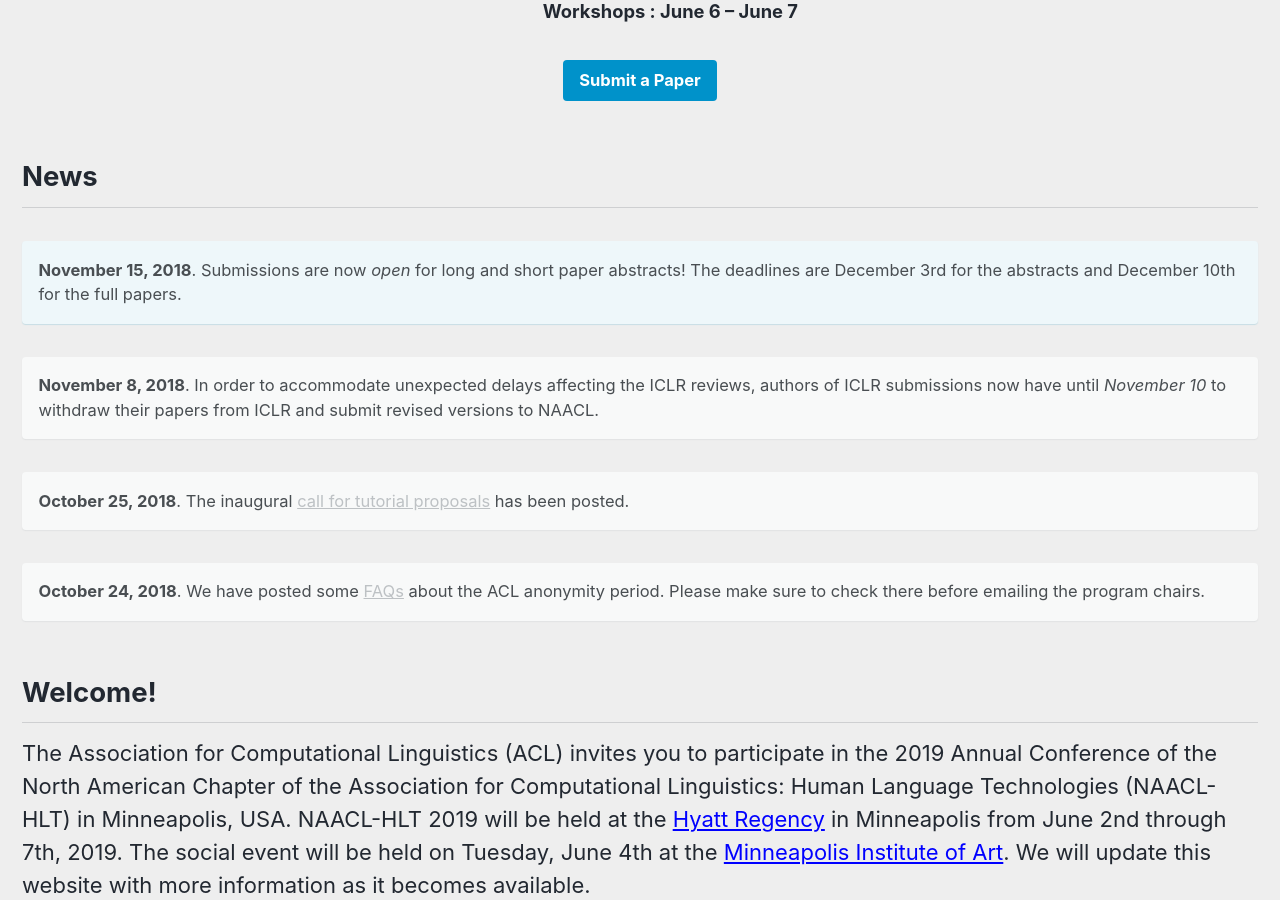
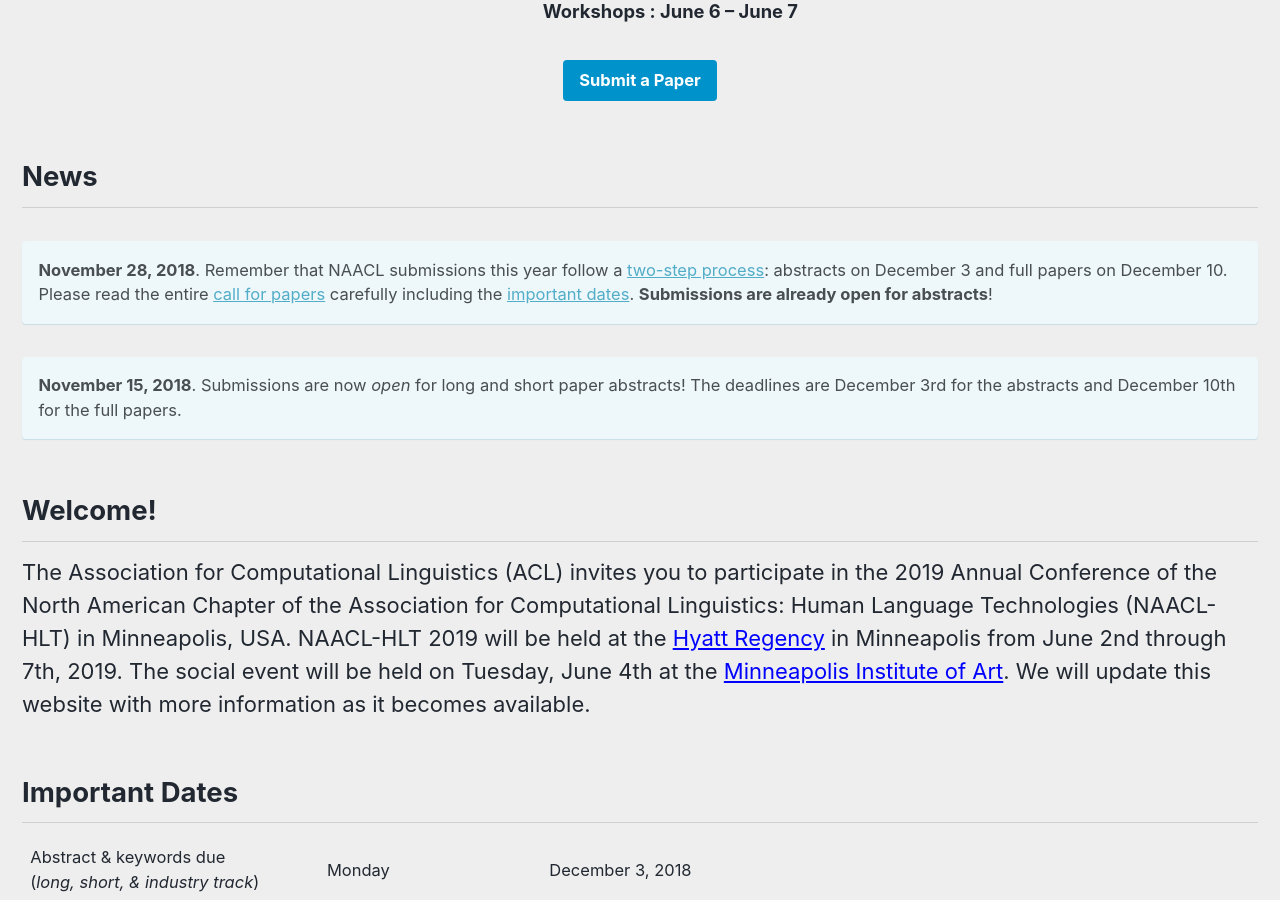
Before and after one commit to naacl-org/naacl-2021-website, a Jekyll site: the page built from _pages/home.md, in a window 1280 px wide and 900 px high, scrolled down 616 px. Built offline with Jekyll 4.4.1, drawn with Linux system fonts in a browser that asks for light colours; nearby versions of some CDN libraries.

Commit message:
Add another news item about abstracts.

```diff
--- a/_pages/home.md
+++ b/_pages/home.md
@@ -18,17 +18,11 @@
 
 <h2>News</h2>
 
+**November 28, 2018**. Remember that NAACL submissions this year follow a [two-step process](calls/papers/#submission-types-and-requirements): abstracts on December 3 and full papers on December 10. Please read the entire [call for papers](/calls/papers) carefully including the [important dates](/calls/papers/#important-dates). **Submissions are already open for abstracts**!
+{: .notice--info}
+
 **November 15, 2018**. Submissions are now *open* for long and short paper abstracts! The deadlines are December 3rd for the abstracts and December 10th for the full papers.
 {: .notice--info}
-
-**November 8, 2018**. In order to accommodate unexpected delays affecting the ICLR reviews, authors of ICLR submissions now have until *November 10* to withdraw their papers from ICLR and submit revised versions to NAACL.
-{: .notice}
-
-**October 25, 2018**. The inaugural [call for tutorial proposals](/calls/tutorials/) has been posted.
-{: .notice}
-
-**October 24, 2018**. We have posted some [FAQs](/calls/papers#frequently-asked-questions) about the ACL anonymity period. Please make sure to check there before emailing the program chairs.
-{: .notice}
 
 <h2>Welcome!</h2>
 
```
